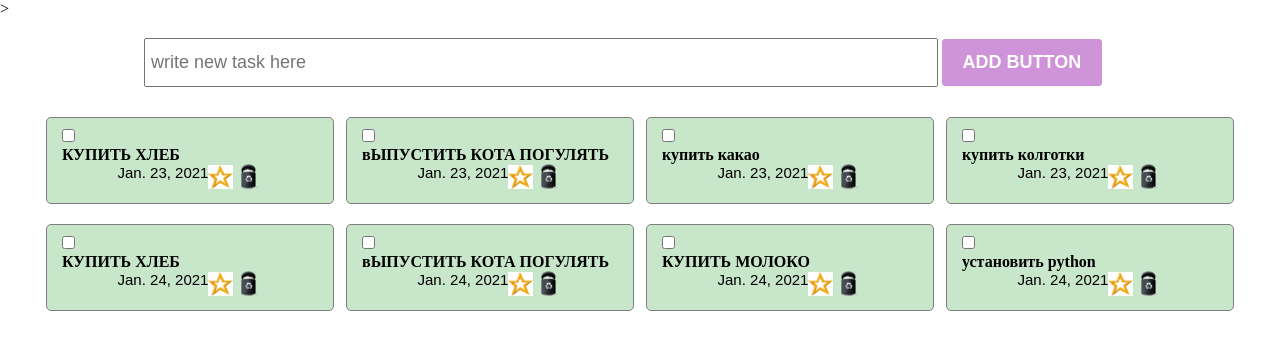
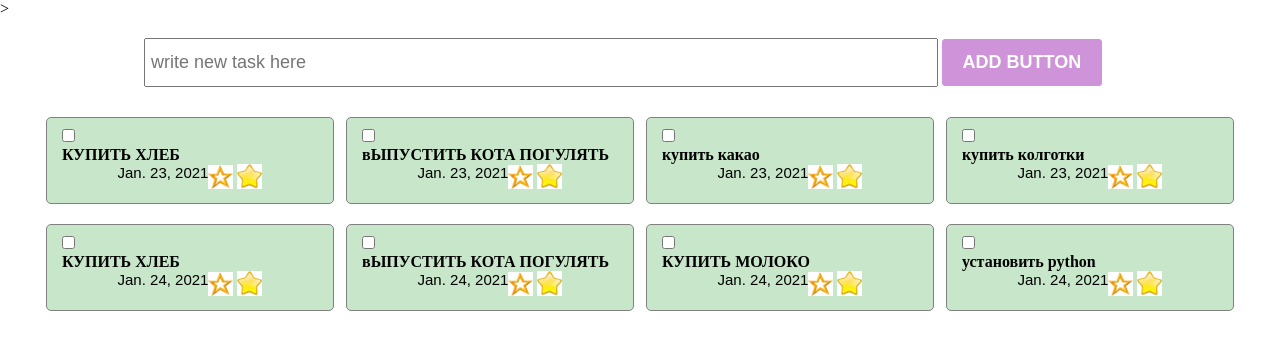
Before and after one commit to loliki007/todo-final-version, a Django app: page /test/ in a window 1280 px wide. Shown: the top 350 px of the page. Run offline with Django 3.2, Linux system fonts and the light colour scheme; data comes from the database, SQL or seed files in the repository.

Commit message:
added pics

```diff
--- a/todo/main/templates/test.html
+++ b/todo/main/templates/test.html
@@ -36,8 +36,8 @@
                     <div class="todo_item_footer">
                     <p>{{ todo.created_at }}</p>
                     <div class="action_buttons">
-                        <img src="../icons/stella2.jpg">
-                        <img src="./icons/korzina.png">
+                        <img src="{% static 'icons/unmarked.jpg' %}"/>
+                        <img src="{% static 'icons/marked.jpg' %}"/>
                     </div>
                 </div>
             </div>
```
Also changed, not shown: todo/main/static/icons/marked.jpg (renamed from todo/main/static/icons/stella1.jpg), todo/main/static/icons/unmarked.jpg (renamed from todo/main/static/icons/stella2.jpg).
